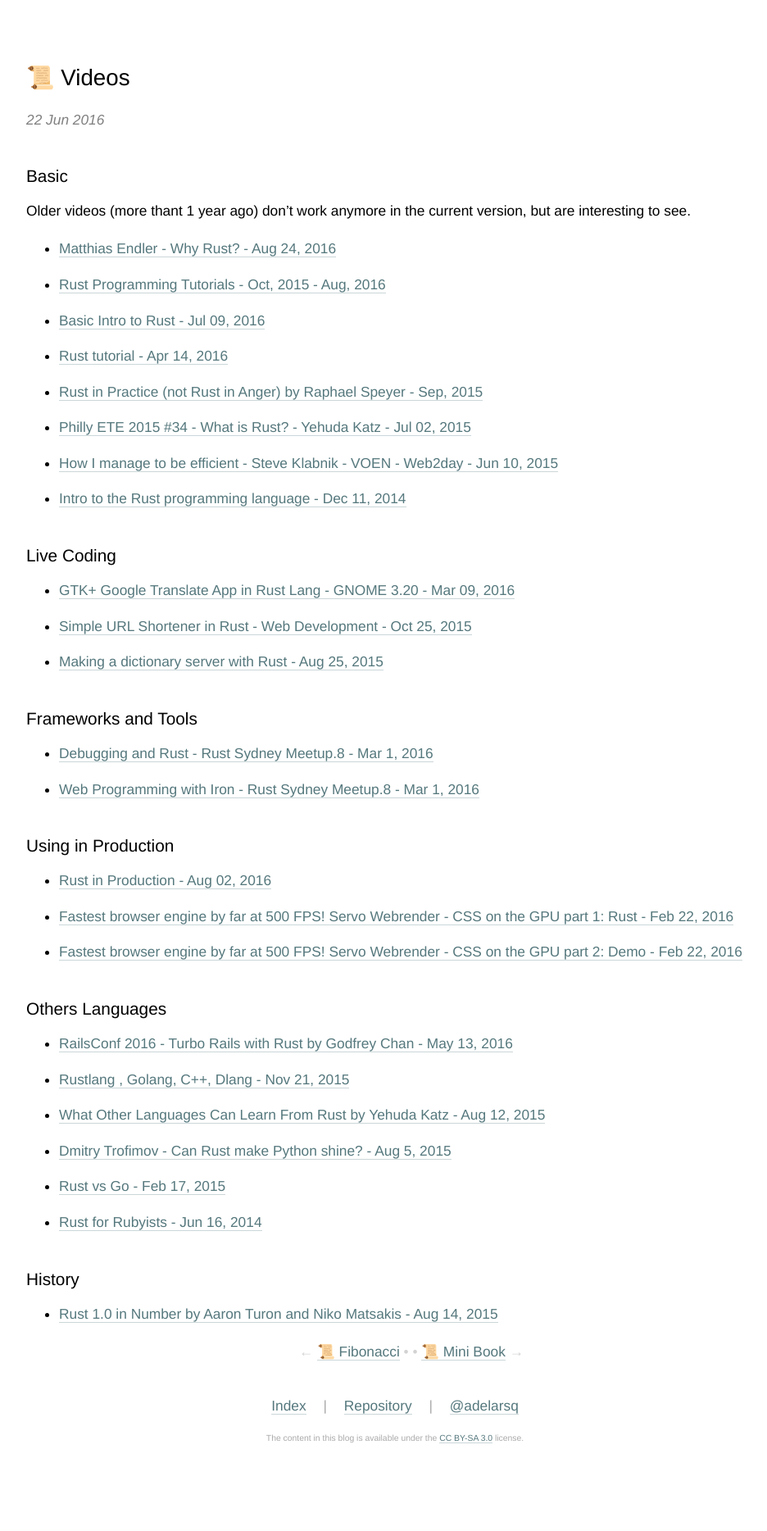
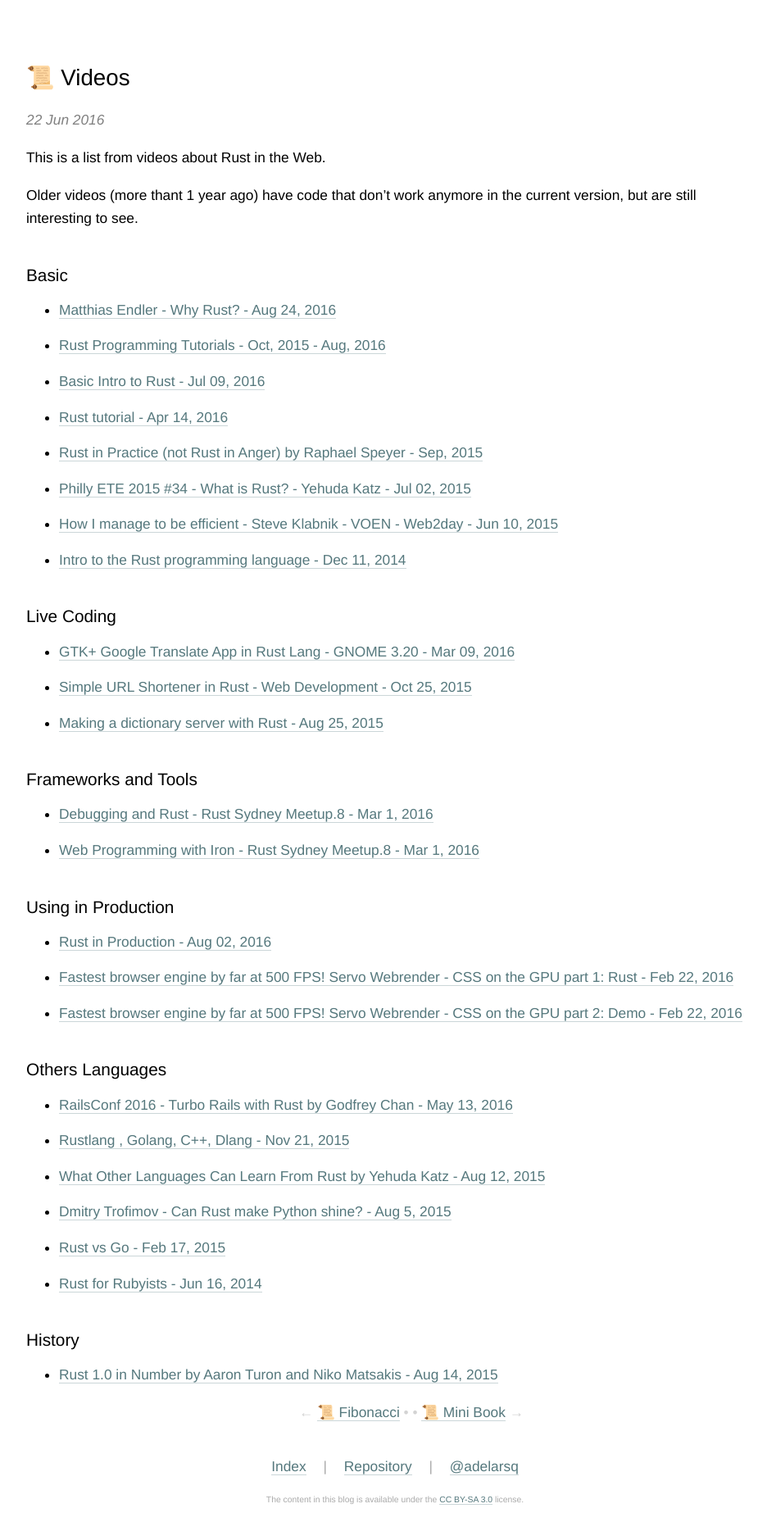
Before and after one commit to adelarsq/daily-rust.github.io, a Jekyll site: the page built from _posts/2016-06-22-videos.md, in a window 1280 px wide. Shown: the whole page at 82% size, without its empty margins (158-1094 px from the left). Built offline with Jekyll 4.4.1, drawn with Linux system fonts in a browser that asks for light colours; before the commit the page ends 1794 px from its top, so only the background shows below that.

Commit message:
Update 2016-06-22-videos.md

```diff
--- a/_posts/2016-06-22-videos.md
+++ b/_posts/2016-06-22-videos.md
@@ -5,9 +5,11 @@ index_title: "Videos"
 tags: [rustposts, rust, article]
 ---
 
+This is a list from videos about Rust in the Web.
+
+Older videos (more thant 1 year ago) have code that don't work anymore in the current version, but are still interesting to see.
+
 ## Basic
-
-Older videos (more thant 1 year ago) don't work anymore in the current version, but are interesting to see.
 
 - [Matthias Endler - Why Rust? - Aug 24, 2016](https://www.youtube.com/watch?v=imtejBNbm0o&ab_channel=Codemotion)
 - [Rust Programming Tutorials - Oct, 2015 - Aug, 2016](https://www.youtube.com/playlist?list=PL0Fqs05rod8D80WKBCeT326CT8vcAm_N9)
```
